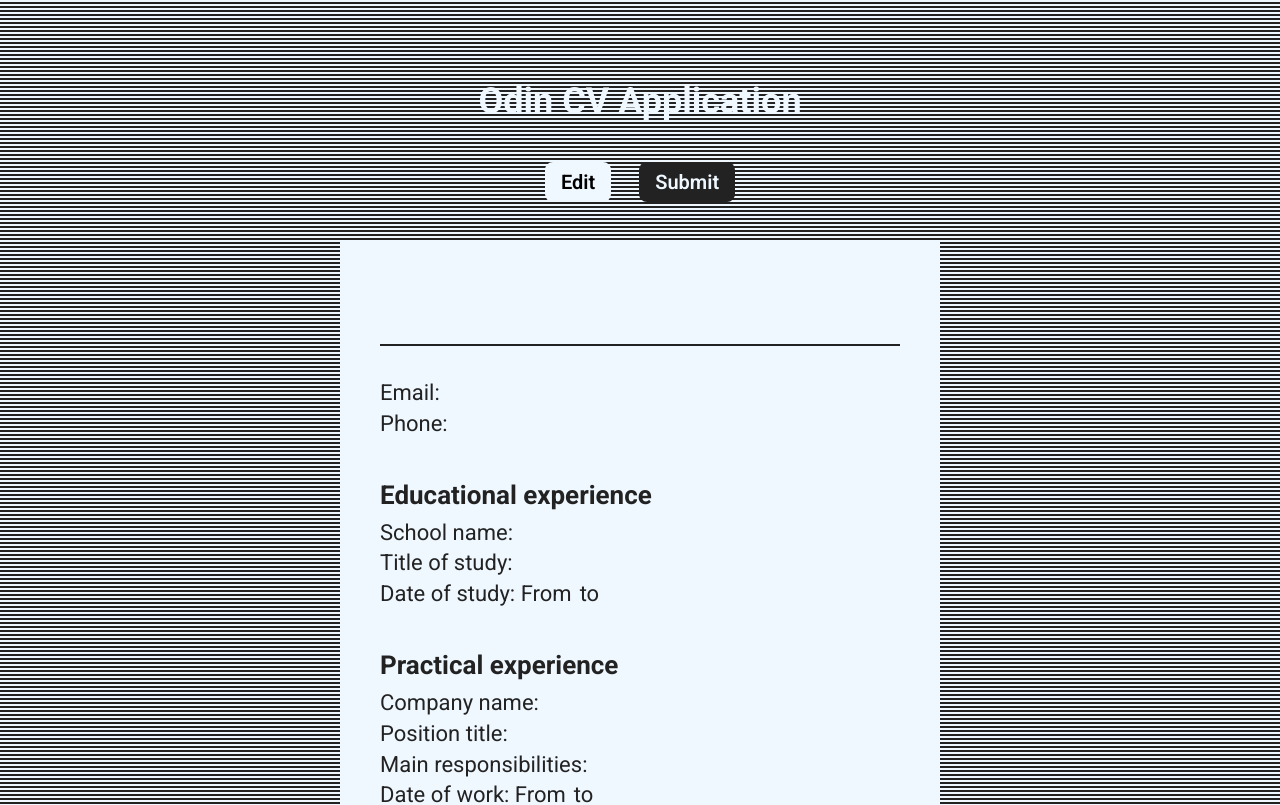
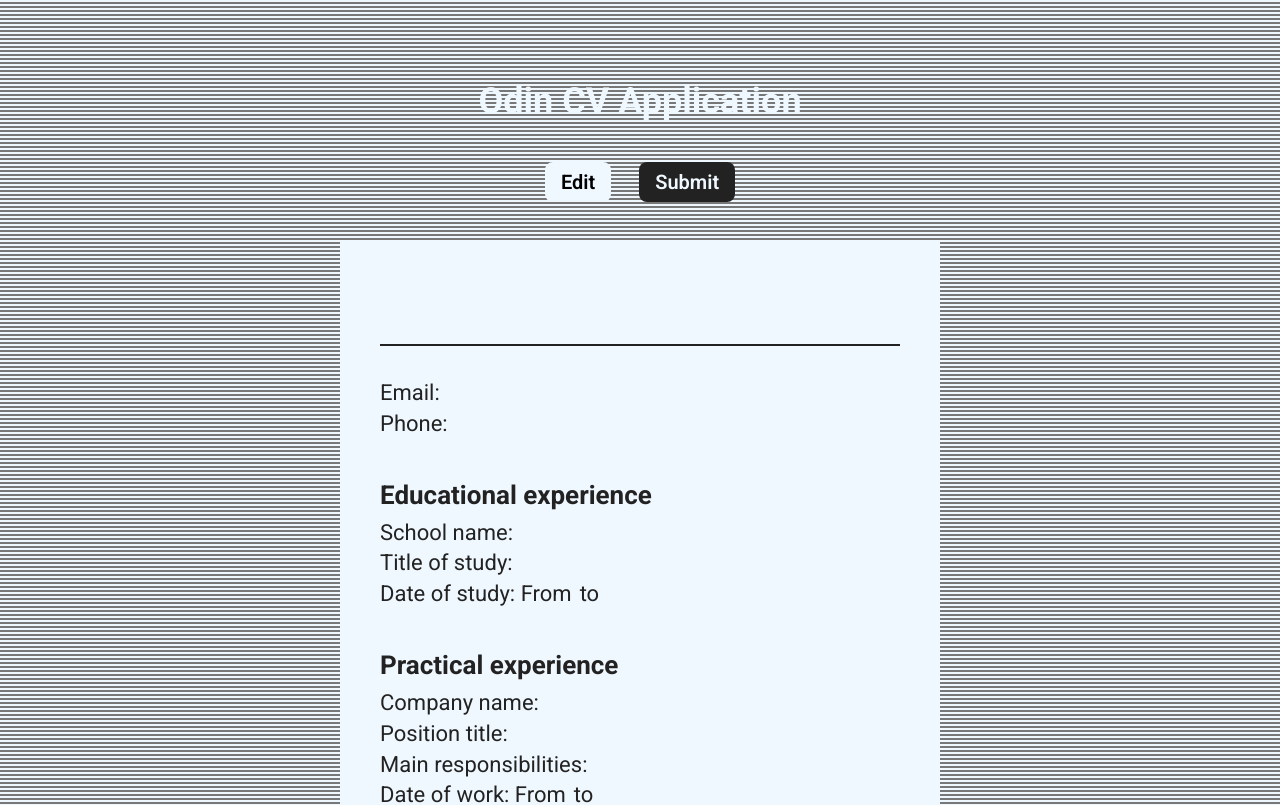
Before and after one commit to Daik102/cv-application, a React (Vite) app: page / in a window 1280 px wide. Shown: the top 805 px of the page. Built offline with nearby package versions, Linux system fonts and the light colour scheme.

Commit message:
Fix background

```diff
--- a/src/styles/App.css
+++ b/src/styles/App.css
@@ -12,6 +12,7 @@
 
 :root {
   --text: #222;
+  --bg: #777;
   --main: aliceblue;
 }
 
@@ -21,7 +22,8 @@ html {
 }
 
 body {
-  background-image: repeating-linear-gradient(var(--main) 0 0.2rem, var(--text) 0 0.4rem);
+  background-image: linear-gradient(var(--main) 50%, var(--bg) 50%);
+  background-size: 100% 4px;
 }
 
 dialog {
```
